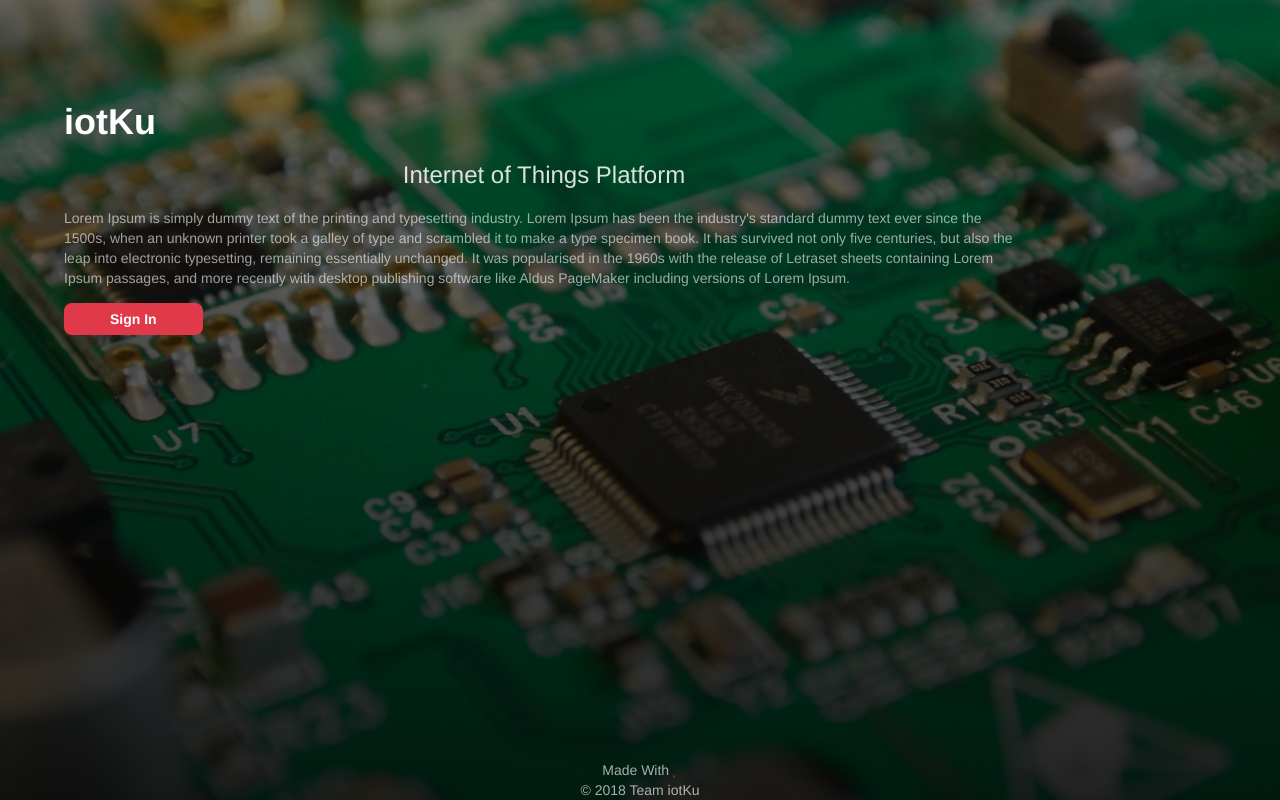
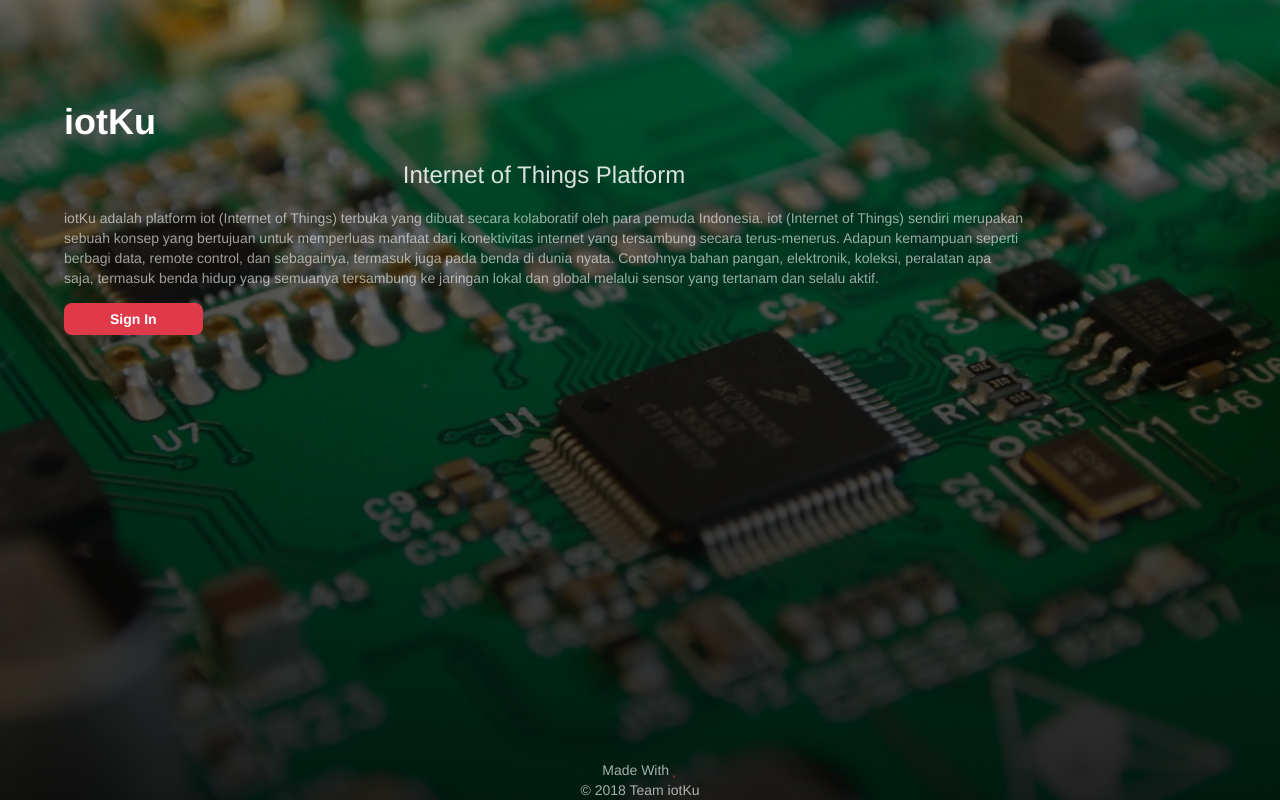
Before and after one commit to aviezab/iotku, a Flask app: page / in a window 1280 px wide. Run offline with Flask 2, Linux system fonts and the light colour scheme; data that the repository does not hold is empty; some libraries are stand-ins or nearby versions; some web fonts are replaced.

Commit message:
Benerin lorem

```diff
--- a/templates/index.html
+++ b/templates/index.html
@@ -41,9 +41,8 @@
         <h3>Internet of Things Platform</h3>
         <br>
         <p>
-          Lorem Ipsum is simply dummy text of the printing and typesetting industry. Lorem Ipsum has been the industry's standard dummy text ever since the 1500s, when an unknown printer took a galley of type and scrambled it to make a type specimen book. It has
-          survived not only five centuries, but also the leap into electronic typesetting, remaining essentially unchanged. It was popularised in the 1960s with the release of Letraset sheets containing Lorem Ipsum passages, and more recently with desktop
-          publishing software like Aldus PageMaker including versions of Lorem Ipsum.
+          iotKu adalah platform iot (Internet of Things) terbuka yang dibuat secara kolaboratif oleh para pemuda Indonesia.
+          iot (Internet of Things) sendiri merupakan sebuah konsep yang bertujuan untuk memperluas manfaat dari konektivitas internet yang tersambung secara terus-menerus. Adapun kemampuan seperti berbagi data, remote control, dan sebagainya, termasuk juga pada benda di dunia nyata. Contohnya bahan pangan, elektronik, koleksi, peralatan apa saja, termasuk benda hidup yang semuanya tersambung ke jaringan lokal dan global melalui sensor yang tertanam dan selalu aktif.
         </p>
         <button type="button" id="btn-signIn" class="btn btn-iot">
           Sign In
```
